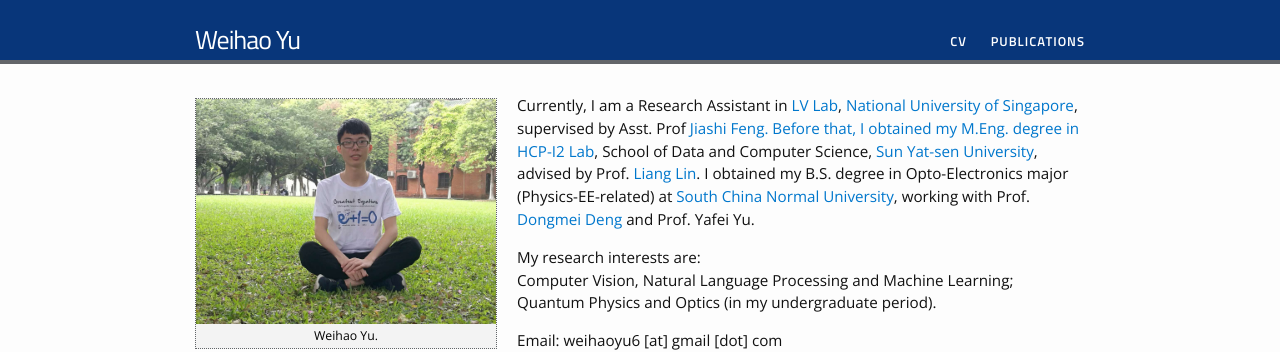
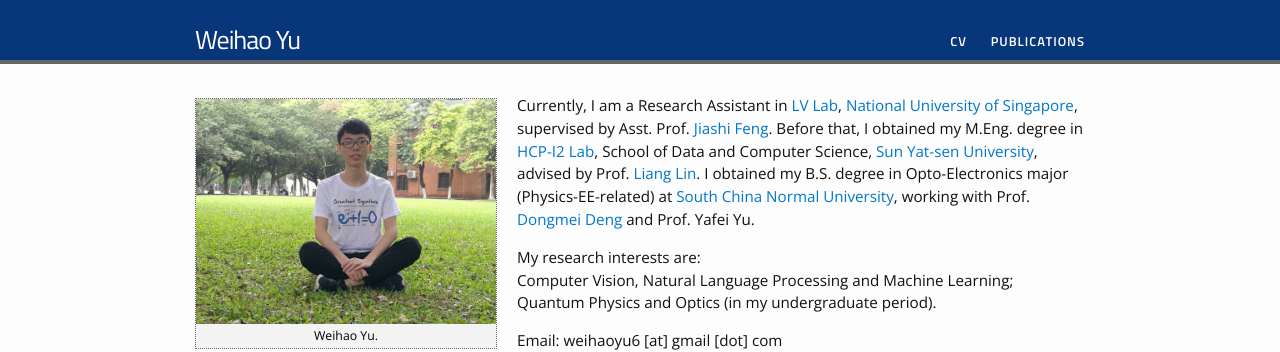
Before and after one commit to yuweihao/yuweihao.github.io, a Jekyll site: the page built from index.html, in a window 1280 px wide. Shown: the top 352 px of the page. Built offline with Jekyll 4.4.1, drawn with Linux system fonts in a browser that asks for light colours.

```diff
--- a/index.html
+++ b/index.html
@@ -16,7 +16,7 @@ layout: default
 <p>
 Currently, I am a Research Assistant in <a href="https://www.ece.nus.edu.sg/lv/" target="_blank" rel="external">LV Lab</a>,
 <a href="https://www.ece.nus.edu.sg/lv/" target="_blank" rel="external">National University of Singapore</a>,
-supervised by Asst. Prof <a href="https://sites.google.com/site/jshfeng/" target="_blank" rel="external">Jiashi Feng<a>.
+supervised by Asst. Prof. <a href="https://sites.google.com/site/jshfeng/" target="_blank" rel="external">Jiashi Feng</a>.
 Before that, I obtained my M.Eng. degree in
 <a href="http://www.sysu-hcp.net/" target="_blank" rel="external">HCP-I2 Lab</a>,
 School of Data and Computer Science,
```
